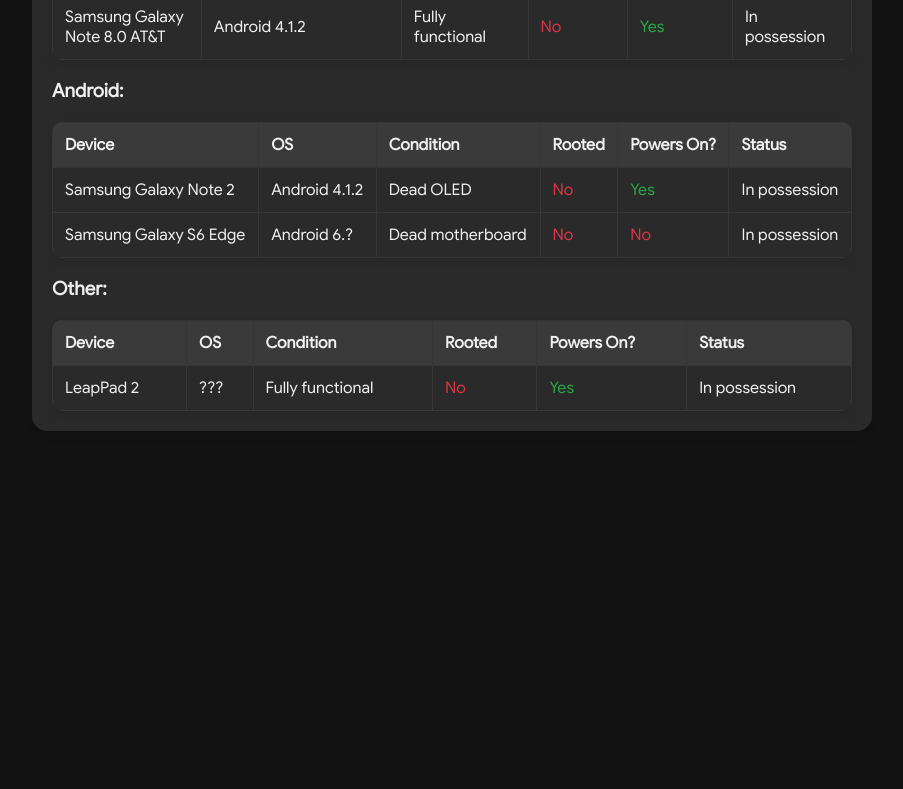
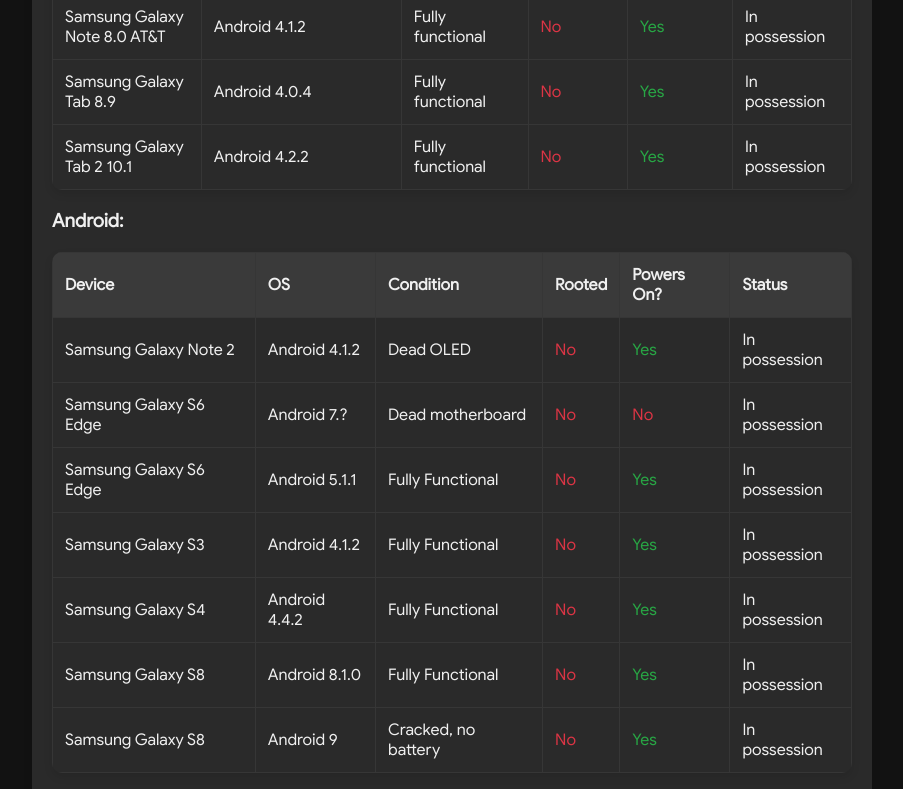
Before and after one commit to zarrar-html/website, a plain HTML site: page subpages/devices/devices.html in a window 1280 px wide. Shown: the part 1560-2349 px from the top of the page, without its empty margins (188-1091 px from the left). Before the commit the page ends 2011 px from the top, so only its background shows below. Drawn offline with Linux system fonts and the light colour scheme.

Commit message:
Update devices.html

```diff
--- a/subpages/devices/devices.html
+++ b/subpages/devices/devices.html
@@ -139,10 +139,10 @@
                 </tr>
                 <tr>
                     <td>iPhone 7 Plus</td>
-                    <td>iOS 15.7.4</td>
-                    <td>Dead Power IC</td>
-                    <td class="no">No</td>
-                    <td class="no">No</td>
+                    <td>iOS 15.4.1</td>
+                    <td>Dead Home Button</td>
+                    <td class="no">Yes</td>
+                    <td class="no">Yes</td>
                     <td>In possession</td>
                 </tr>
                 <tr>
@@ -179,7 +179,7 @@
             <tbody>
                 <tr>
                     <td>iPad 3</td>
-                    <td>iOS 9.?.?</td>
+                    <td>iOS 7.0.4</td>
                     <td>Doesnt turn on</td>
                     <td class="no">No</td>
                     <td class="no">No</td>
@@ -187,7 +187,7 @@
                 </tr>
                 <tr>
                     <td>iPad Pro 11-inch M1  </td>
-                    <td>iPadOS 18.1b1</td>
+                    <td>iPadOS 18.4</td>
                     <td>Fully functional</td>
                     <td class="no">No</td>
                     <td class="yes">Yes</td>
@@ -257,6 +257,22 @@
                     <td class="yes">Yes</td>
                     <td>In possession</td>
                 </tr>
+                  <tr>
+                    <td>Samsung Galaxy <br> Tab 8.9</td>
+                    <td>Android 4.0.4</td>
+                    <td>Fully functional</td>
+                    <td class="no">No</td>
+                    <td class="yes">Yes</td>
+                    <td>In possession</td>
+                </tr>
+                 <tr>
+                    <td>Samsung Galaxy <br> Tab 2 10.1</td>
+                    <td>Android 4.2.2</td>
+                    <td>Fully functional</td>
+                    <td class="no">No</td>
+                    <td class="yes">Yes</td>
+                    <td>In possession</td>
+                </tr>
             </tbody>
         </table>
 
@@ -283,12 +299,50 @@
                 </tr>
                 <tr>
                     <td>Samsung Galaxy S6 Edge</td>
-                    <td>Android 6.?</td>
+                    <td>Android 7.?</td>
                     <td>Dead motherboard</td>
                     <td class="no">No</td>
                     <td class="no">No</td>
                     <td>In possession</td>
                 </tr>
+                 <tr>
+                    <td>Samsung Galaxy S6 Edge</td>
+                    <td>Android 5.1.1</td>
+                    <td>Fully Functional</td>
+                    <td class="no">No</td>
+                    <td class="yes">Yes</td>
+                    <td>In possession</td>
+                </tr>
+                  <tr>
+                    <td>Samsung Galaxy S3</td>
+                    <td>Android 4.1.2</td>
+                    <td>Fully Functional</td>
+                    <td class="no">No</td>
+                    <td class="yes">Yes</td>
+                    <td>In possession</td>
+                </tr>
+                <tr>
+                    <td>Samsung Galaxy S4</td>
+                    <td>Android 4.4.2</td>
+                    <td>Fully Functional</td>
+                    <td class="no">No</td>
+                    <td class="yes">Yes</td>
+                    <td>In possession</td>
+                </tr>  <tr>
+                    <td>Samsung Galaxy S8</td>
+                    <td>Android 8.1.0</td>
+                    <td>Fully Functional</td>
+                    <td class="no">No</td>
+                    <td class="yes">Yes</td>
+                    <td>In possession</td>
+                </tr>
+                  <tr>
+                    <td>Samsung Galaxy S8</td>
+                    <td>Android 9</td>
+                    <td>Cracked, no battery</td>
+                    <td class="no">No</td>
+                    <td class="yes">Yes</td>
+                    <td>In possession</td>
                 </tr>
             </tbody>
         </table>
```
